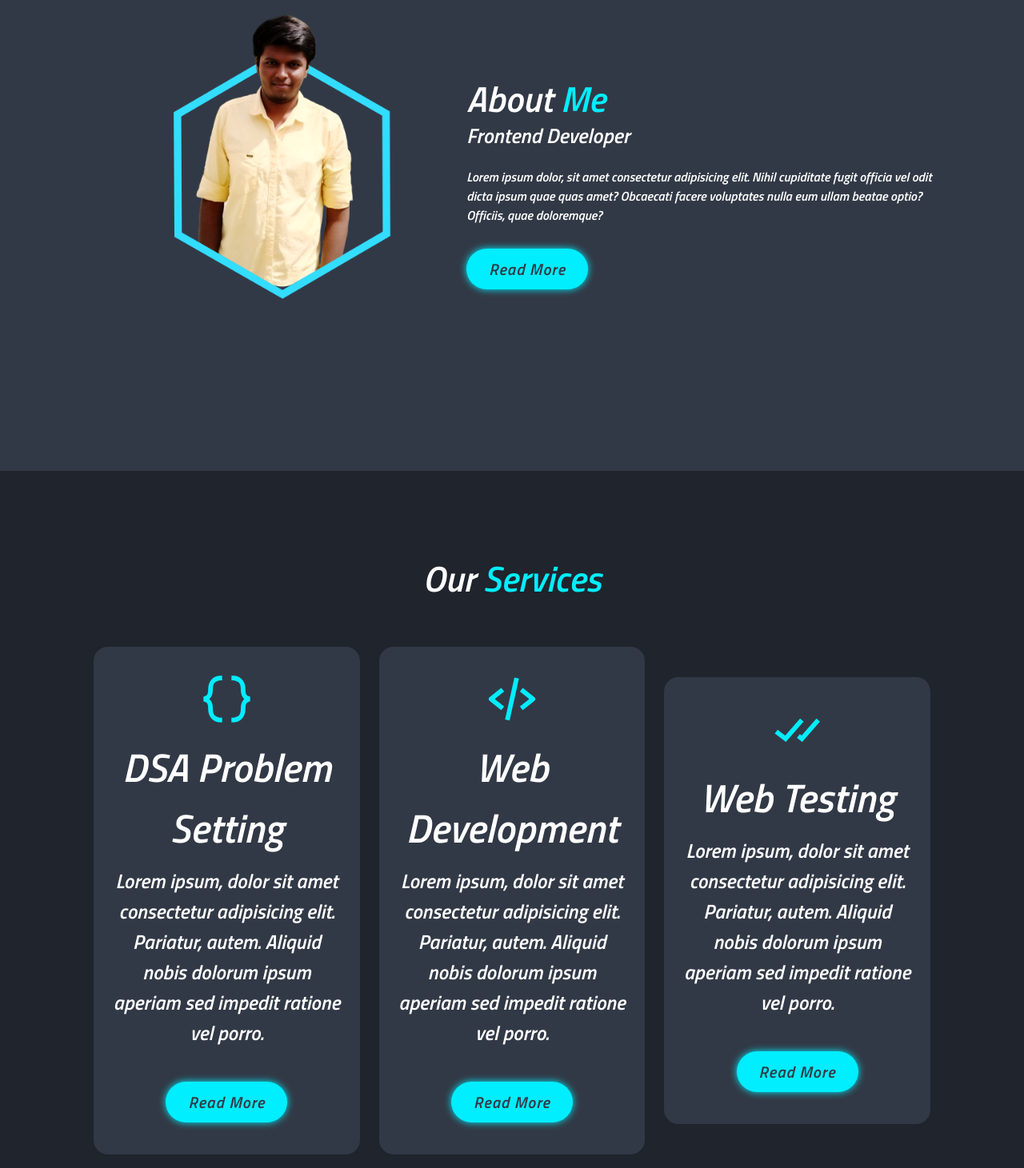
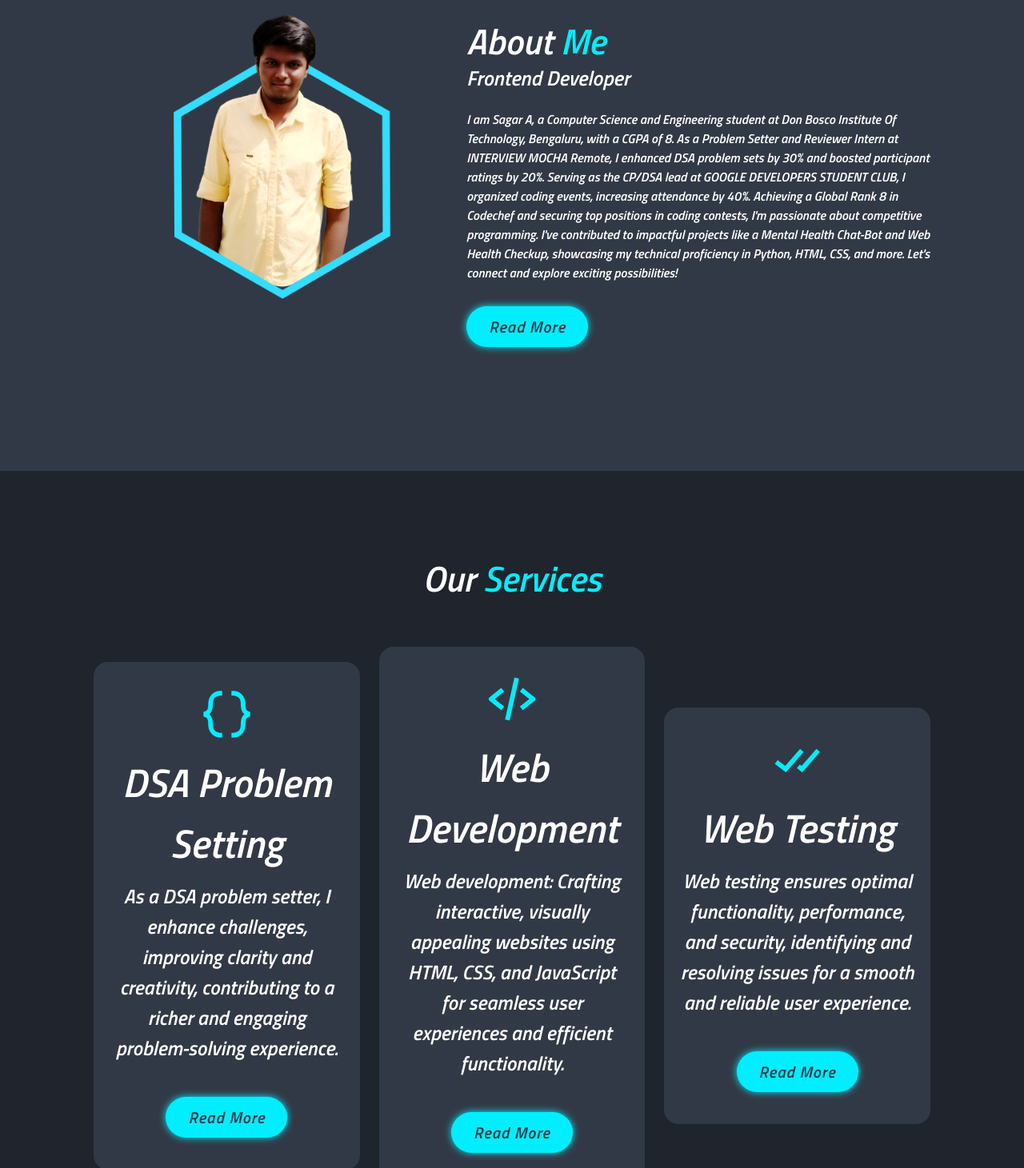
Before and after one commit to Sagar-0911/prot, a plain HTML site: page index.html in a window 1280 px wide. Shown: the part 1011-2472 px from the top of the page at 80% size. Drawn offline with nearby package versions, Linux system fonts and the light colour scheme.

Commit message:
Update index.html

```diff
--- a/index.html
+++ b/index.html
@@ -34,8 +34,7 @@
             <h3>Hello, It's Me</h3>
             <h1>Sagar A</h1>
             <h3>And I'm a <span class="multiple-text"></span></h3>
-            <p>Lorem, ipsum dolor sit amet consectetur adipisicing elit. Voluptas at expedita velit consequatur illo
-                dicta?</p>
+            <p>Currently Pursuing Computer Science 7th sem in Don Bosco Institute Of Technology</p>
             <div class="social-media">
                 <a href="#"><i class='bx bxl-facebook-circle'></i></a>
                 <a href="#"><i class='bx bxl-instagram-alt'></i></a>
@@ -59,9 +58,7 @@
         <div class="about-content">
             <h2 class="heading">About <span>Me</span></h2>
             <h3>Frontend Developer</h3>
-            <p>Lorem ipsum dolor, sit amet consectetur adipisicing elit. Nihil cupiditate fugit officia vel odit dicta
-                ipsum quae quas amet? Obcaecati facere voluptates nulla eum ullam beatae optio? Officiis, quae
-                doloremque?</p>
+            <p>I am Sagar A, a Computer Science and Engineering student at Don Bosco Institute Of Technology, Bengaluru, with a CGPA of 8. As a Problem Setter and Reviewer Intern at INTERVIEW MOCHA Remote, I enhanced DSA problem sets by 30% and boosted participant ratings by 20%. Serving as the CP/DSA lead at GOOGLE DEVELOPERS STUDENT CLUB, I organized coding events, increasing attendance by 40%. Achieving a Global Rank 8 in Codechef and securing top positions in coding contests, I'm passionate about competitive programming. I've contributed to impactful projects like a Mental Health Chat-Bot and Web Health Checkup, showcasing my technical proficiency in Python, HTML, CSS, and more. Let's connect and explore exciting possibilities!</p>
                 <a href="#" class="btn">Read More</a>
         </div>
     </section>
@@ -72,25 +69,22 @@
 
     <div class="services-container">
         <div class="services-box">
-                <i class='bx bx-code-curly'></i>
+            <i class='bx bx-code-curly' ></i>
             <h3>DSA Problem Setting</h3>
-                <p>Lorem ipsum, dolor sit amet consectetur adipisicing elit. Pariatur, autem. Aliquid nobis dolorum
-                    ipsum aperiam sed impedit ratione vel porro.</p>
+            <p>As a DSA problem setter, I enhance challenges, improving clarity and creativity, contributing to a richer and engaging problem-solving experience.</p>
             <a href="#" class="btn">Read More</a>
         </div>
 
         <div class="services-box">
             <i class='bx bx-code-alt'></i>
             <h3>Web Development</h3>
-                <p>Lorem ipsum, dolor sit amet consectetur adipisicing elit. Pariatur, autem. Aliquid nobis dolorum
-                    ipsum aperiam sed impedit ratione vel porro.</p>
+            <p>Web development: Crafting interactive, visually appealing websites using HTML, CSS, and JavaScript for seamless user experiences and efficient functionality.</p>
             <a href="#" class="btn">Read More</a>
         </div>
         <div class="services-box">
-                <i class='bx bx-check-double'></i>
+            <i class='bx bx-check-double' ></i>
             <h3>Web Testing</h3>
-                <p>Lorem ipsum, dolor sit amet consectetur adipisicing elit. Pariatur, autem. Aliquid nobis dolorum
-                    ipsum aperiam sed impedit ratione vel porro.</p>
+            <p>Web testing ensures optimal functionality, performance, and security, identifying and resolving issues for a smooth and reliable user experience.</p>
             <a href="#" class="btn">Read More</a>
         </div>
     </div>
@@ -104,18 +98,16 @@
             <img src="images/1.png" alt="">
             <div class="portfolio-layer">
                 <h4>Web Design</h4>
-                    <p>Lorem ipsum dolor sit amet, consectetur adipisicing elit. Consequatur nam iure delectus nisi
-                        debitis voluptate?</p>
-                    <a href="#"><i class='bx bx-link-external'></i></a>
+                <p>Lorem ipsum dolor sit amet, consectetur adipisicing elit. Consequatur nam iure delectus nisi debitis voluptate?</p>
+                <a href="#"><i class='bx bx-link-external' ></i></a>
             </div>
         </div>
         <div class="portfolio-box">
             <img src="images/2.png" alt="">
             <div class="portfolio-layer">
                 <h4>Web Design</h4>
-                    <p>Lorem ipsum dolor sit amet, consectetur adipisicing elit. Consequatur nam iure delectus nisi
-                        debitis voluptate?</p>
-                    <a href="#"><i class='bx bx-link-external'></i></a>
+                <p>Lorem ipsum dolor sit amet, consectetur adipisicing elit. Consequatur nam iure delectus nisi debitis voluptate?</p>
+                <a href="#"><i class='bx bx-link-external' ></i></a>
             </div>
         </div>
     </div>
@@ -124,18 +116,16 @@
             <img src="images/3.png" alt="">
             <div class="portfolio-layer">
                 <h4>Web Design</h4>
-                    <p>Lorem ipsum dolor sit amet, consectetur adipisicing elit. Consequatur nam iure delectus nisi
-                        debitis voluptate?</p>
-                    <a href="#"><i class='bx bx-link-external'></i></a>
+                <p>Lorem ipsum dolor sit amet, consectetur adipisicing elit. Consequatur nam iure delectus nisi debitis voluptate?</p>
+                <a href="#"><i class='bx bx-link-external' ></i></a>
             </div>
         </div>
         <div class="portfolio-box">
             <img src="images/4.jpeg" alt="">
             <div class="portfolio-layer">
                 <h4>Web Design</h4>
-                    <p>Lorem ipsum dolor sit amet, consectetur adipisicing elit. Consequatur nam iure delectus nisi
-                        debitis voluptate?</p>
-                    <a href="#"><i class='bx bx-link-external'></i></a>
+                <p>Lorem ipsum dolor sit amet, consectetur adipisicing elit. Consequatur nam iure delectus nisi debitis voluptate?</p>
+                <a href="#"><i class='bx bx-link-external' ></i></a>
             </div>
         </div>
     </div>
```
Lines whose indentation alone changed are shown as unchanged.
